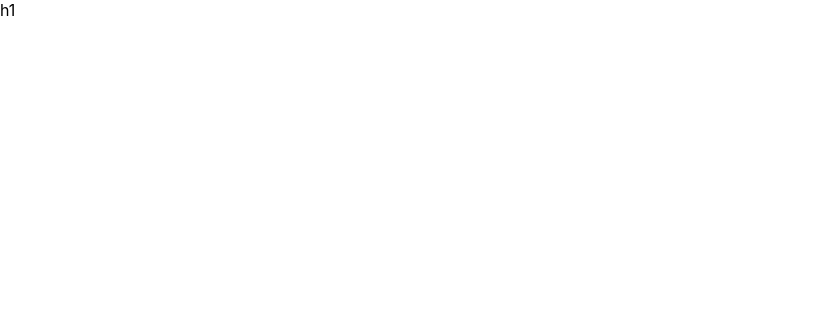
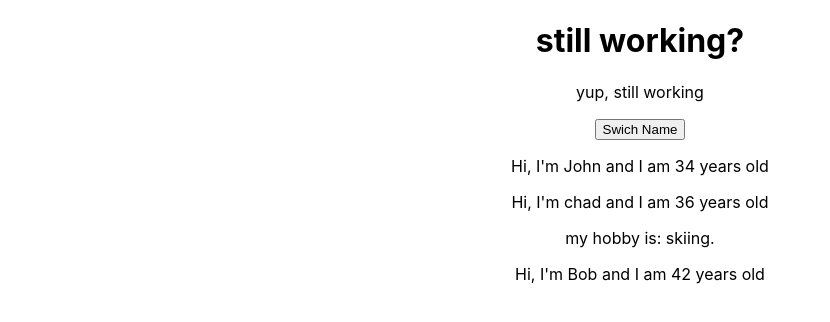
Before and after one commit to iggy18/react-study, a React (Create React App) app: page / in a window 1280 px wide. Shown: the top 322 px of the page, without its empty margins (0-830 px from the left). Built offline with nearby package versions, Linux system fonts and the light colour scheme.

Commit message:
added props and state to files. can change state on click

```diff
--- a/src/App.js
+++ b/src/App.js
@@ -1,14 +1,37 @@
 import React, { Component } from 'react';
 import './App.css';
+import Person from './Person/person';
 
 class App extends Component {
+  state = {
+    people: [
+      {name: 'John', age: 34},
+      {name: 'chad', age: 36},
+      {name: 'Bob', age:42}
+    ]
+  }
+
+  switchNameHandler = () => {
+    this.setState({
+      people: [
+      {name: 'Bill', age: 1},
+      {name: 'Choad', age: 2},
+      {name: 'Billy', age:3}
+      ]
+    });
+  }
+
   render() {
-    // return (
-    //   <div className="App">
-    //     <h1>still working?</h1>
-    //   </div>
-    // );
-    return React.createElement('div', null, 'h1', '')
+    return (
+      <div className="App">
+        <h1>still working?</h1>
+        <p>yup, still working</p>
+        <button onClick={this.switchNameHandler}>Swich Name</button>
+        <Person name={this.state.people[0].name} age={this.state.people[0].age}/>
+        <Person name={this.state.people[1].name} age={this.state.people[1].age}>my hobby is: skiing.</Person>
+        <Person name={this.state.people[2].name} age={this.state.people[2].age}/>
+      </div>
+    );
   }
 }
 
--- /dev/null
+++ b/src/Person/person.js
@@ -0,0 +1,12 @@
+import React from 'react';
+
+const person = (props) => {
+    return (
+        <div>
+            <p>Hi, I'm {props.name} and I am {props.age} years old</p>
+            <p>{props.children}</p>
+        </div>
+    )
+};
+
+export default person;
```
Also changed, not shown: 1 other file (tests, documents, lock files or other folders).
